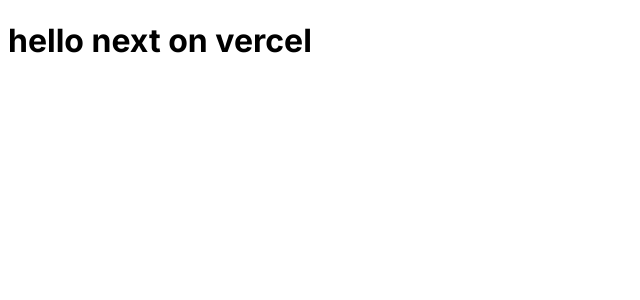
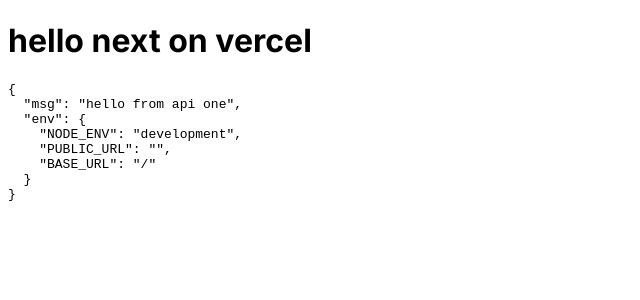
Before and after one commit to zengxiangke/learn-next-vercel, a Next.js app: page / in a window 1280 px wide. Shown: the top 300 px of the page, without its empty margins (0-640 px from the left). Built offline with nearby package versions, Linux system fonts and the light colour scheme.

Commit message:
test route handler

```diff
--- a/src/app/page.tsx
+++ b/src/app/page.tsx
@@ -1,10 +1,20 @@
 'use client';
 
-import { useEffect } from 'react';
+import { useEffect, useState } from 'react';
 
 export default function Home() {
+  const [env, setEnv] = useState({});
   useEffect(() => {
-    fetch('/api/one');
-  });
-  return <h1>hello next on vercel</h1>;
+    fetch('/api/one')
+      .then((res) => res.json())
+      .then((data) => {
+        setEnv(data);
+      });
+  }, []);
+  return (
+    <>
+      <h1>hello next on vercel</h1>
+      <pre>{JSON.stringify(env, null, 2)}</pre>
+    </>
+  );
 }
```
Also changed, not shown: package.json (+6 -5 lines), 1 other file (tests, documents, lock files or other folders).
